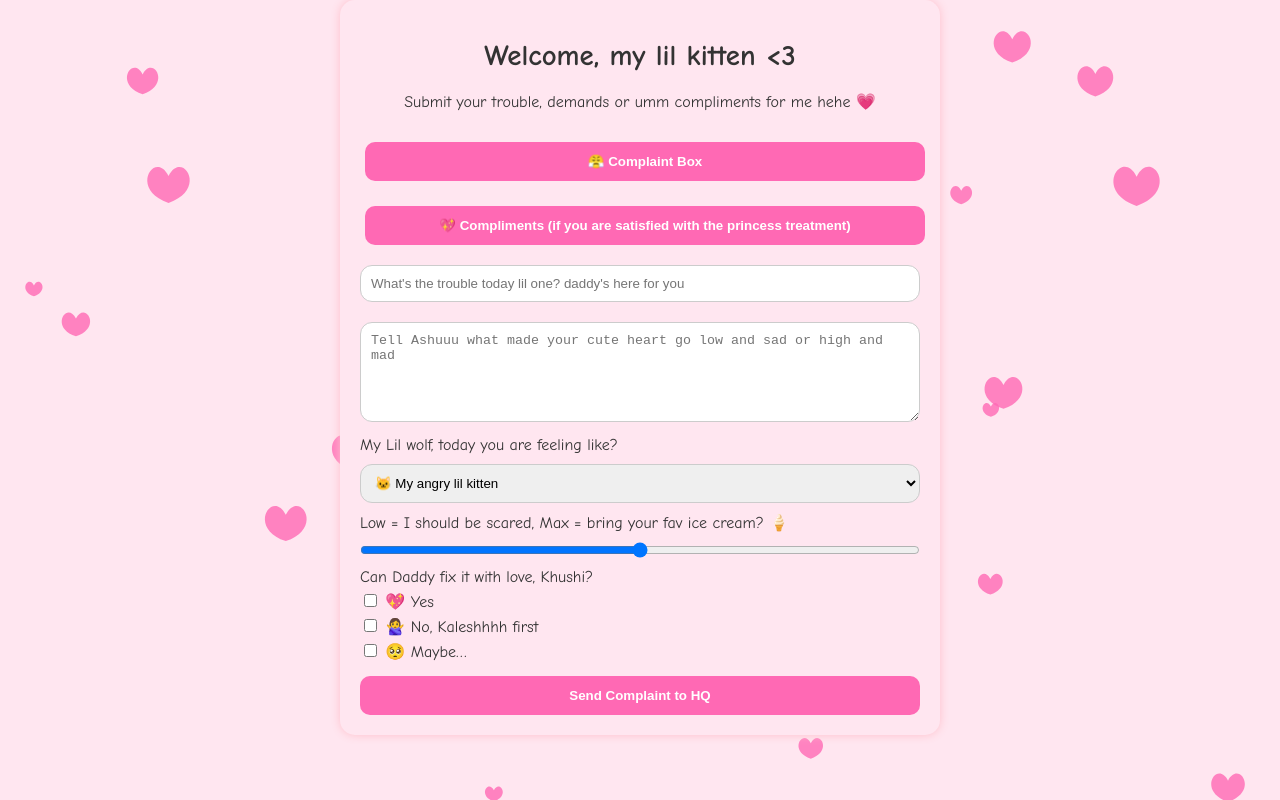
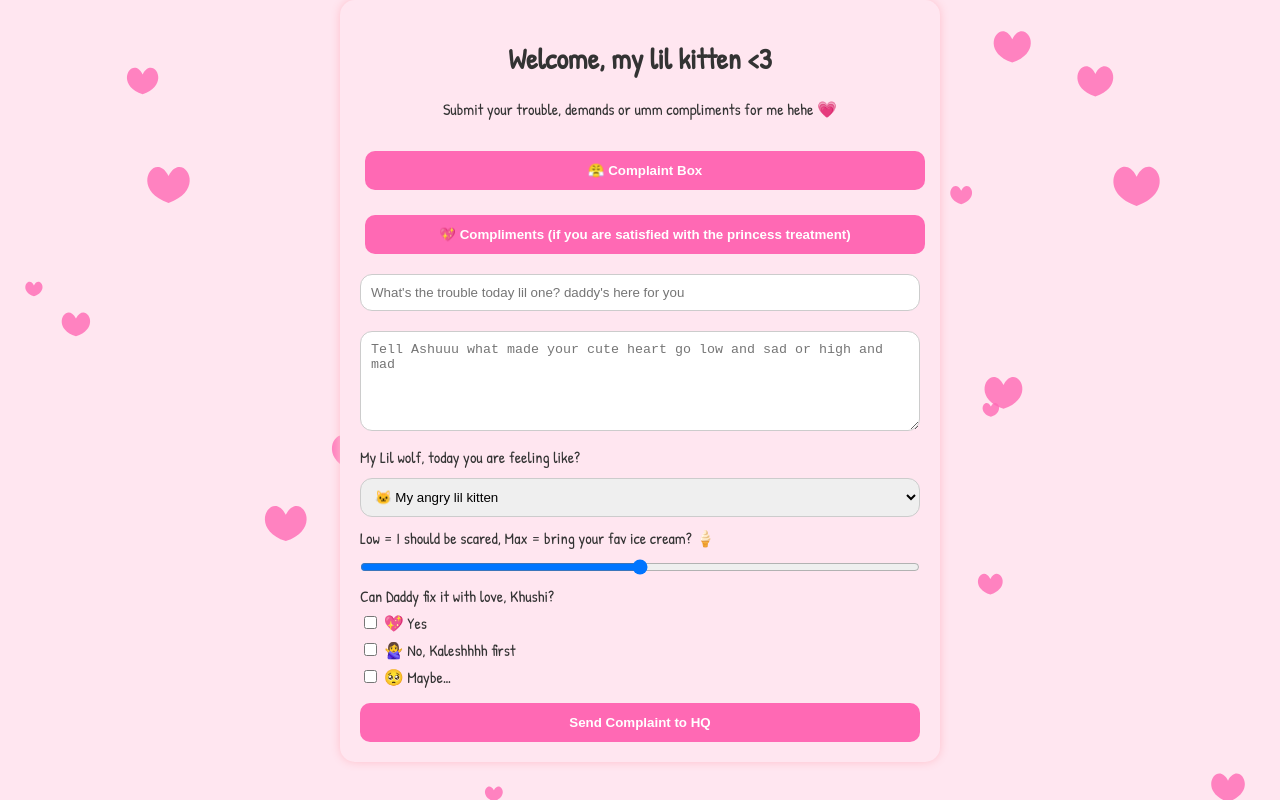
Before and after one commit to ashuu2331/my-li.-kitten, a plain HTML site: page index.html in a window 1280 px wide. Drawn offline with Linux system fonts and the light colour scheme.

Commit message:
Update style.css

```diff
--- a/style.css
+++ b/style.css
@@ -5,7 +5,7 @@
 html, body {
   margin: 0;
   padding: 0;
-  font-family: 'Comic Sans MS', cursive, sans-serif;
+  font-family: 'Patrick hand', cursive, sans-serif;
   background: #ffe6f0;
   color: #333;
   height: 100%;
```
